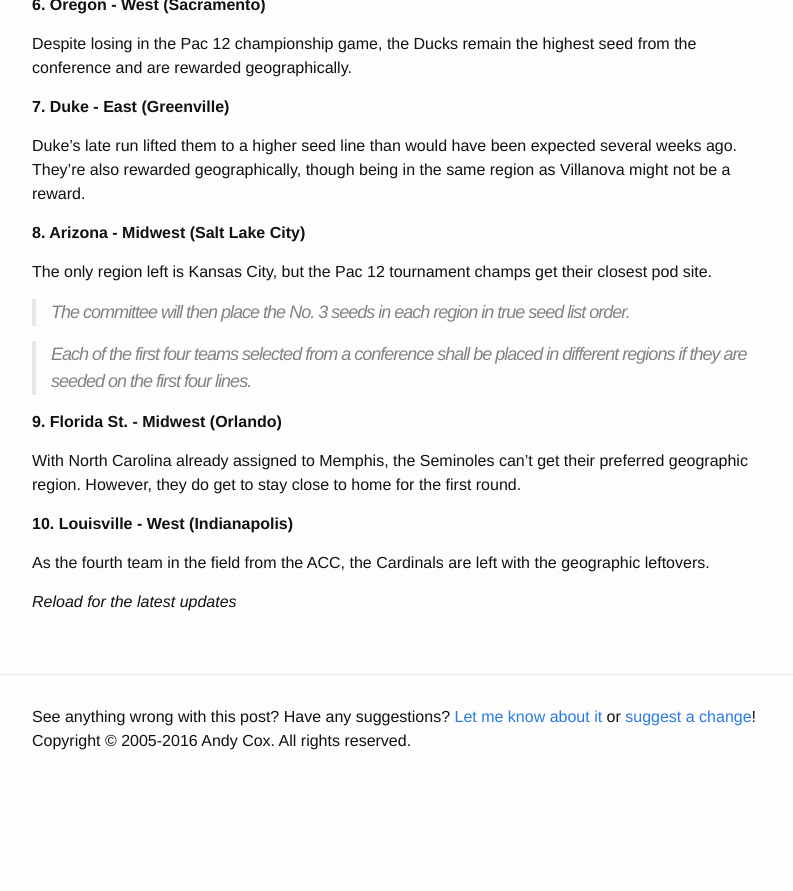
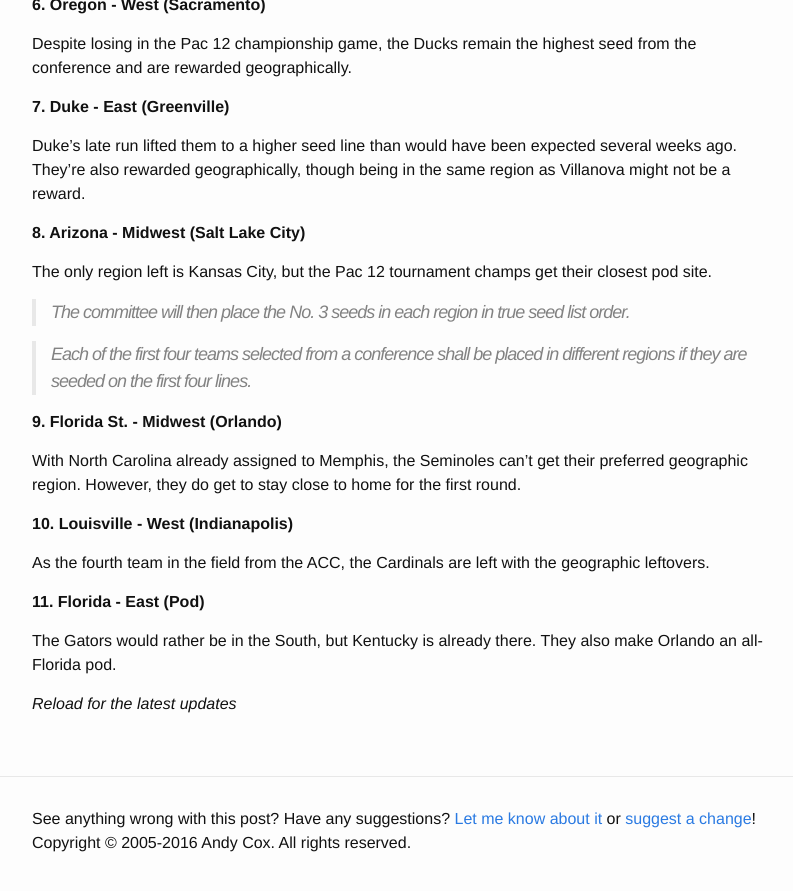
Before and after one commit to crashingthedance/blog.crashingthedance.com, a Jekyll site: the page built from _posts/2017-03-12-mocking_the_bracket_2017_edition.md, in a window 1280 px wide and 900 px high, scrolled down 2757 px. Shown: the top 891 px of the window, without its empty margins (238-1031 px from the left). Built offline with Jekyll 4.4.1, drawn with Linux system fonts in a browser that asks for light colours; before the commit the page ends 3555 px from its top, so only the background shows below that.

Commit message:
Mock bracket 2017 update

```diff
--- a/_posts/2017-03-12-mocking_the_bracket_2017_edition.md
+++ b/_posts/2017-03-12-mocking_the_bracket_2017_edition.md
@@ -175,5 +175,10 @@ first round.
 As the fourth team in the field from the ACC, the Cardinals are left with
 the geographic leftovers.
 
+**11. Florida - East (Pod)**
+
+The Gators would rather be in the South, but Kentucky is already there. They also
+make Orlando an all-Florida pod.
+
 <a name='latest'></a>
 *Reload for the latest updates*
```
